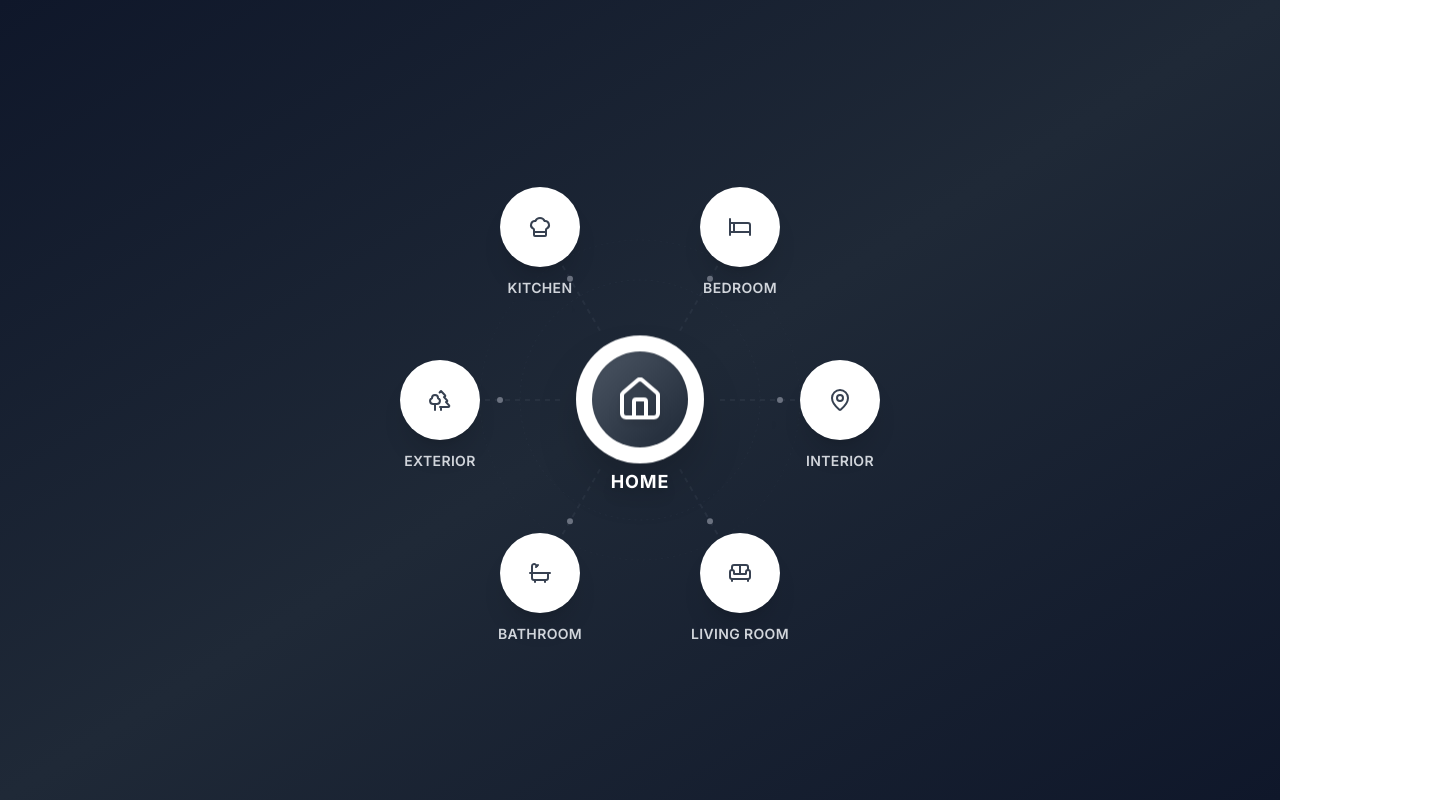
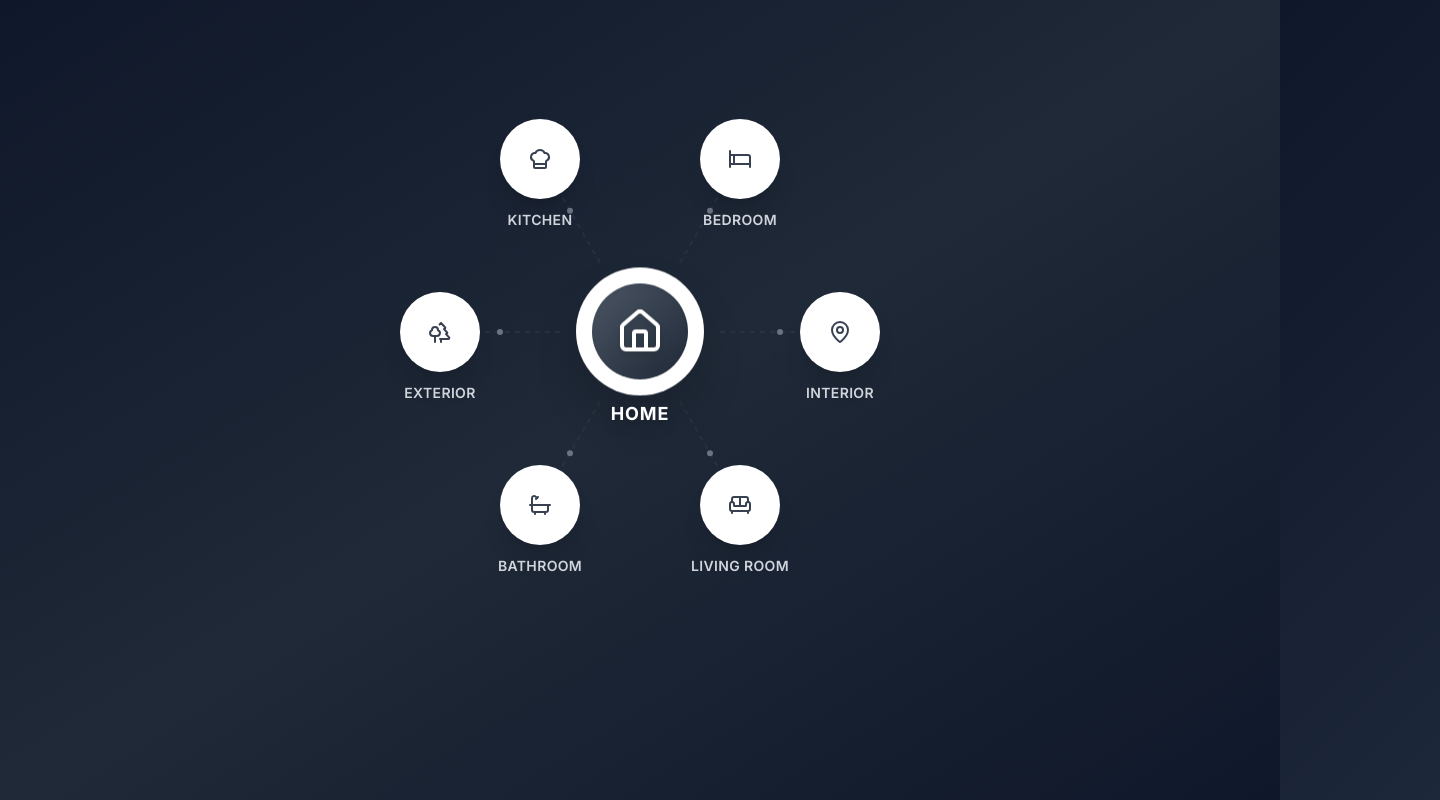
Before and after one commit to achudars/house-mind-map, a Next.js app: page / in a window 1280 px wide. Shown: the whole page, 1440 px wide, since content can reach past the window. Built offline with nearby package versions, Linux system fonts and the light colour scheme.

Commit message:
refactor: adjust layout and styling for improved user experience in HouseMindMap

```diff
--- a/app/components/HouseMindMap.tsx
+++ b/app/components/HouseMindMap.tsx
@@ -36,7 +36,7 @@ export default function HouseMindMap() {
   const [hoveredRoom, setHoveredRoom] = useState<string | null>(null)
   const [roomImages, setRoomImages] = useState<string[]>([])
 
-  const centerX = 400
+  const centerX = 800  // Doubled from 400 to 800
   const centerY = 300
   const radius = 200
 
@@ -109,7 +109,7 @@ export default function HouseMindMap() {
     const verticalSpacing = 140 // Increased spacing for better text visibility
     const startY = 120 // Moved up slightly to fit better
     return {
-      x: 140, // Moved further right to give more space for text
+      x: 280, // Adjusted for wider canvas - moved further right
       y: startY + (index * verticalSpacing),
     }
   }
@@ -128,12 +128,13 @@ export default function HouseMindMap() {
   }
 
   return (
-    <div className="min-h-screen flex items-center justify-center p-8 bg-gradient-to-br from-slate-900 via-gray-800 to-slate-900">
+    <div className={`${selectedRoom ? 'main-container-expanded' : 'main-container'} p-8 bg-gradient-to-br from-slate-900 via-gray-800 to-slate-900`}>
+      <div className="flex items-center justify-center">
         <div className="relative">
           <svg
-          width="800"
+            width="1600"
             height={selectedRoom ? "900" : "600"}
-          viewBox={selectedRoom ? "0 0 800 900" : "0 0 800 600"}
+            viewBox={selectedRoom ? "0 0 1600 900" : "0 0 1600 600"}
             className="drop-shadow-2xl transition-all duration-500"
           >
             {/* Connection lines - only show when no room is selected */}
@@ -224,7 +225,7 @@ export default function HouseMindMap() {
             return (
               <button
                 key={room.id}
-              className="room-button"
+                className={selectedRoom ? "room-button-fixed" : "room-button"}
                 style={{
                   '--button-left': `${position.x}px`,
                   '--button-top': `${position.y}px`,
@@ -270,7 +271,7 @@ export default function HouseMindMap() {
 
           {/* Selected room info */}
           {selectedRoom && (
-          <div className="absolute top-4 left-1/2 transform -translate-x-1/2">
+            <div className="fixed top-4 left-1/2 transform -translate-x-1/2 z-50">
               <div className="bg-white bg-opacity-10 backdrop-blur-md rounded-lg px-6 py-3 shadow-xl border border-white border-opacity-20">
                 <div className="flex items-center justify-between gap-4">
                   <p className="text-white text-center font-medium">
@@ -290,8 +291,8 @@ export default function HouseMindMap() {
 
           {/* Center content area - appears when room is selected */}
           {selectedRoom && (
-          <div className="absolute top-1/2 left-1/2 transform -translate-x-1/2 -translate-y-1/2">
-            <div className="content-area bg-white bg-opacity-5 backdrop-blur-sm rounded-lg border border-white border-opacity-20 p-4 max-h-96 overflow-y-auto">
+            <div className="absolute top-20 left-1/2 transform -translate-x-1/2">
+              <div className="content-area bg-white bg-opacity-5 backdrop-blur-sm rounded-lg border border-white border-opacity-20 p-4">
                 {roomImages.length > 0 ? (
                   <div className="space-y-4">
                     {roomImages.map((imageSrc, index) => (
@@ -316,5 +317,6 @@ export default function HouseMindMap() {
           )}
         </div>
       </div>
+    </div>
   )
 }
--- a/app/globals.css
+++ b/app/globals.css
@@ -17,8 +17,8 @@ body {
 }
 
 body {
-  background: linear-gradient(135deg, #667eea 0%, #764ba2 100%);
-  overflow: hidden;
+  background: linear-gradient(135deg, #0f172a 0%, #1e293b 50%, #334155 100%);
+  overflow: auto;
 }
 
 /* Custom styles for house mind map */
@@ -47,7 +47,35 @@ body {
   border-radius: 50%;
 }
 
+.room-button-fixed {
+  position: fixed;
+  transform: translate(-50%, -50%);
+  cursor: pointer;
+  background: none;
+  border: none;
+  padding: 0;
+  left: var(--button-left, 0);
+  top: var(--button-top, 0);
+  z-index: 40;
+}
+
+.room-button-fixed:focus {
+  outline: 2px solid #60a5fa;
+  outline-offset: 2px;
+  border-radius: 50%;
+}
+
 .content-area {
-  max-width: 50vw;
+  max-width: 90vw;
   width: auto;
 }
+
+.main-container {
+  min-height: 100vh;
+  width: 100%;
+}
+
+.main-container-expanded {
+  min-height: 200vh;
+  width: 100%;
+}
```
Lines whose indentation alone changed are shown as unchanged.
